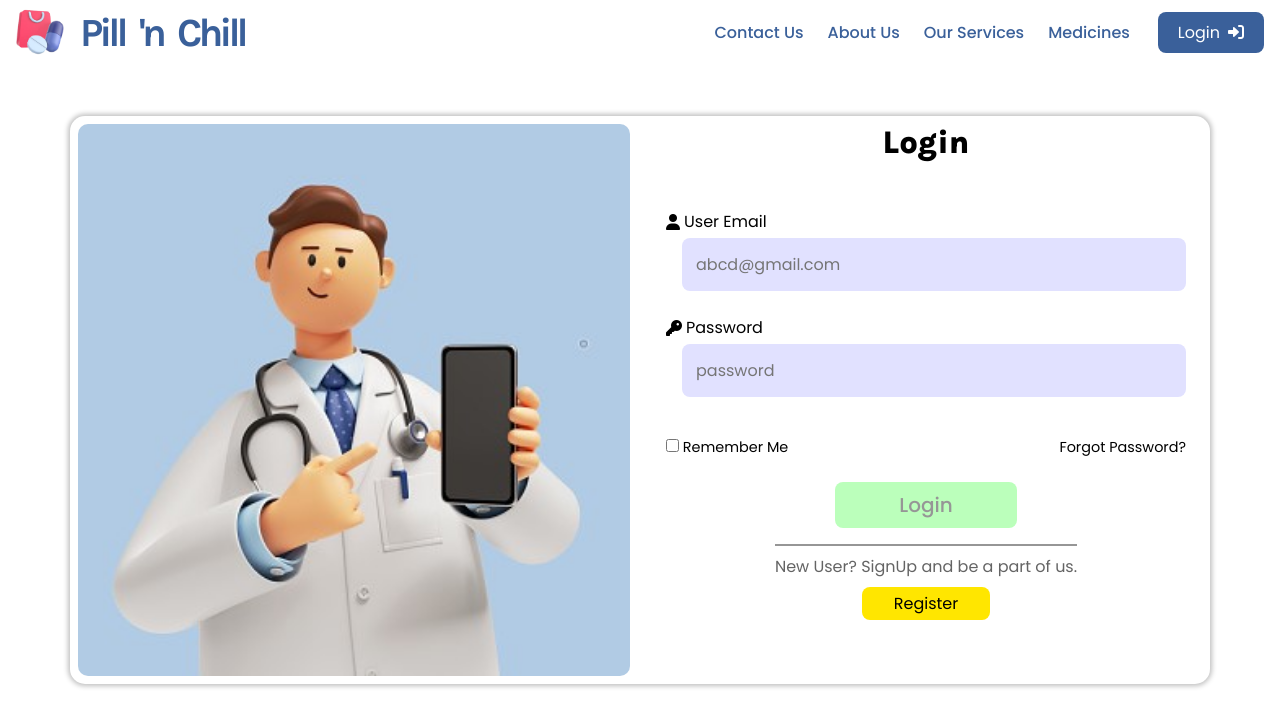
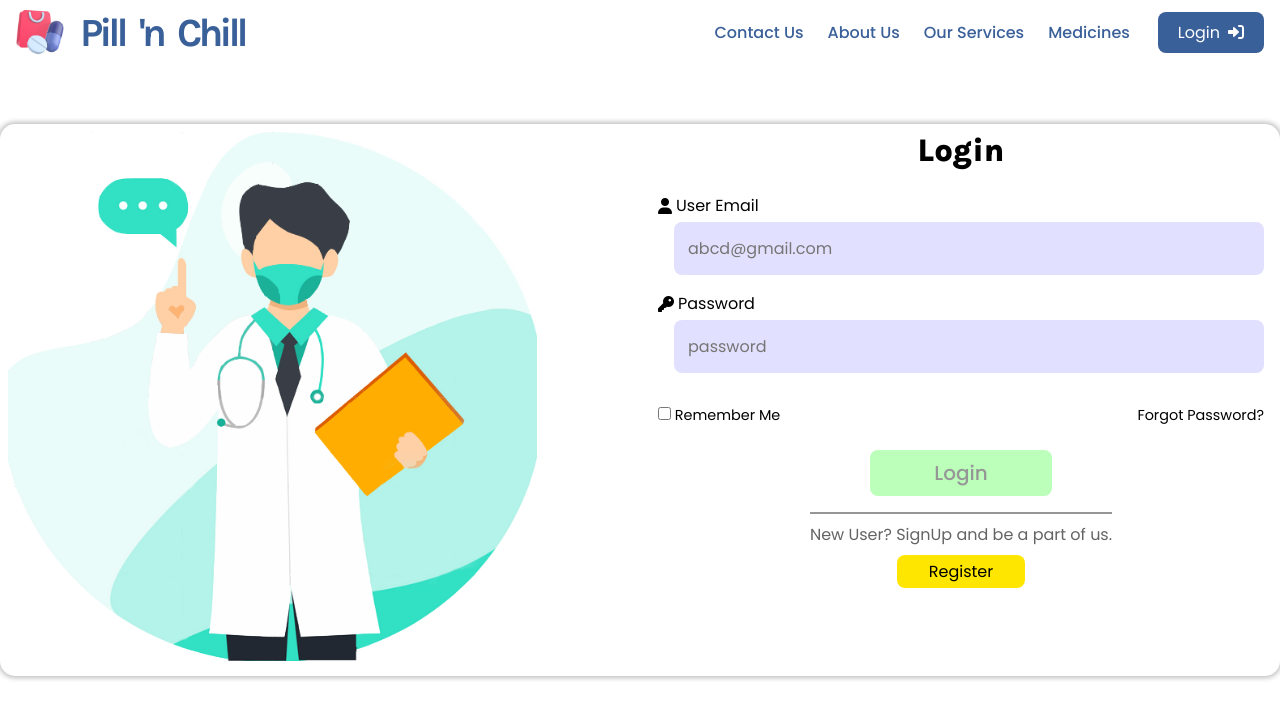
Before and after one commit to samayjoshi23/Pill-n-Chill, an Angular app in the folder HealthCareUI/: page /login in a window 1280 px wide. Shown: the top 726 px of the page. Built offline with nearby package versions, Linux system fonts and the light colour scheme.

Commit message:
updated form

```diff
--- a/HealthCareUI/src/app/Components/Admin/admin-landing-page/admin-landing-page.component.css
+++ b/HealthCareUI/src/app/Components/Admin/admin-landing-page/admin-landing-page.component.css
@@ -1,6 +1,6 @@
 .hero-section{
     height: 89vh;
-    background-image: url('../../../assets/LandingPage/Admin_Bg.jpg');
+    background-image: url('../../../../assets/LandingPage/Admin_Bg.jpg');
     background-position: center;
     background-repeat: no-repeat;
     background-size: cover;
--- a/HealthCareUI/src/app/Components/Client/landing-page/landing-page.component.css
+++ b/HealthCareUI/src/app/Components/Client/landing-page/landing-page.component.css
@@ -1,7 +1,7 @@
 .hero-section{
     width: 100vw;
     height: 100vh;
-    background-image: url('../../../assets/LandingPage/Hero_Bg.jpg');
+    background-image: url('../../../../assets/LandingPage/Hero_Bg.jpg');
     background-position: center;
     background-repeat: no-repeat;
     background-size: cover;
@@ -182,16 +182,16 @@
     justify-content: space-between;
 }
 .serv-card-1{
-    background-image: url('../../../assets/LandingPage/Services/prescription.jpg');
+    background-image: url('../../../../assets/LandingPage/Services/prescription.jpg');
 }
 .serv-card-2{
-    background-image: url('../../../assets/LandingPage/Services/consultation.jpg');
+    background-image: url('../../../../assets/LandingPage/Services/consultation.jpg');
 }
 .serv-card-3{
-    background-image: url('../../../assets/LandingPage/Services/delivery.jpg');
+    background-image: url('../../../../assets/LandingPage/Services/delivery.jpg');
 }
 .serv-card-4{
-    background-image: url('../../../assets/LandingPage/Services/chat.jpg');
+    background-image: url('../../../../assets/LandingPage/Services/chat.jpg');
 }
 
 .service-title{
--- a/HealthCareUI/src/app/Components/Login/login-form.component.css
+++ b/HealthCareUI/src/app/Components/Login/login-form.component.css
@@ -13,8 +13,11 @@ main section{
     padding: 0.5rem;
     border-radius: 15px;
 }
+.login-bg{
+    align-self: flex-start;
+}
 .login-bg img{
-    height: 100%;
+    width: 85%;
     aspect-ratio: 1/1;
     border-radius: 10px;
 }
@@ -25,15 +28,15 @@ main section{
     font-weight: 800;
 }
 .login-form{
-    padding: 1rem;
-    margin: 2rem auto;
+    padding: 0.5rem;
+    margin: 1rem auto;
     display: flex;
     flex-direction: column;
 }
 .input-div{
     display: flex;
     flex-direction: column;
-    margin-bottom: 1.5rem;
+    margin-bottom: 1rem;
 }
 .input-div > div{
     display: flex;
--- a/HealthCareUI/src/app/Components/Login/login-form.component.html
+++ b/HealthCareUI/src/app/Components/Login/login-form.component.html
@@ -1,7 +1,7 @@
 <main>
     <section>
         <div class="login-bg">
-            <img src="assets/login-signup/login.jpg" alt="login-img">
+            <img src="assets/login-signup/login.png" alt="login-img">
         </div>
         <div class="login-container">
             <h2 class="login-header">Login</h2>
```
Also changed, not shown: HealthCareUI/src/assets/login-signup/login.jpg (deleted), HealthCareUI/src/assets/login-signup/login.png (added).
